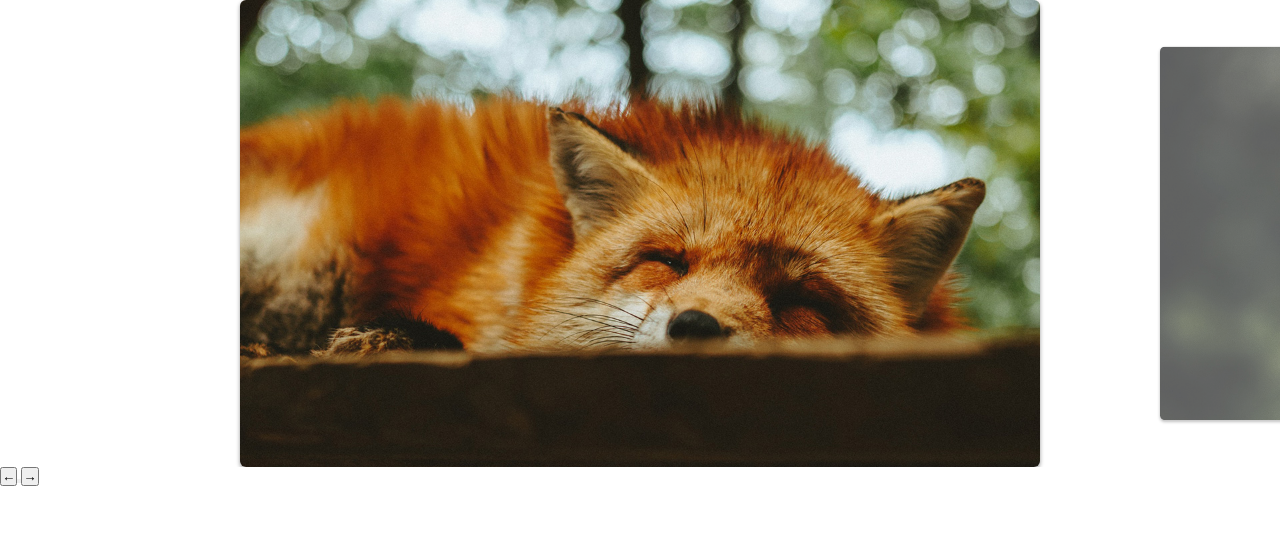
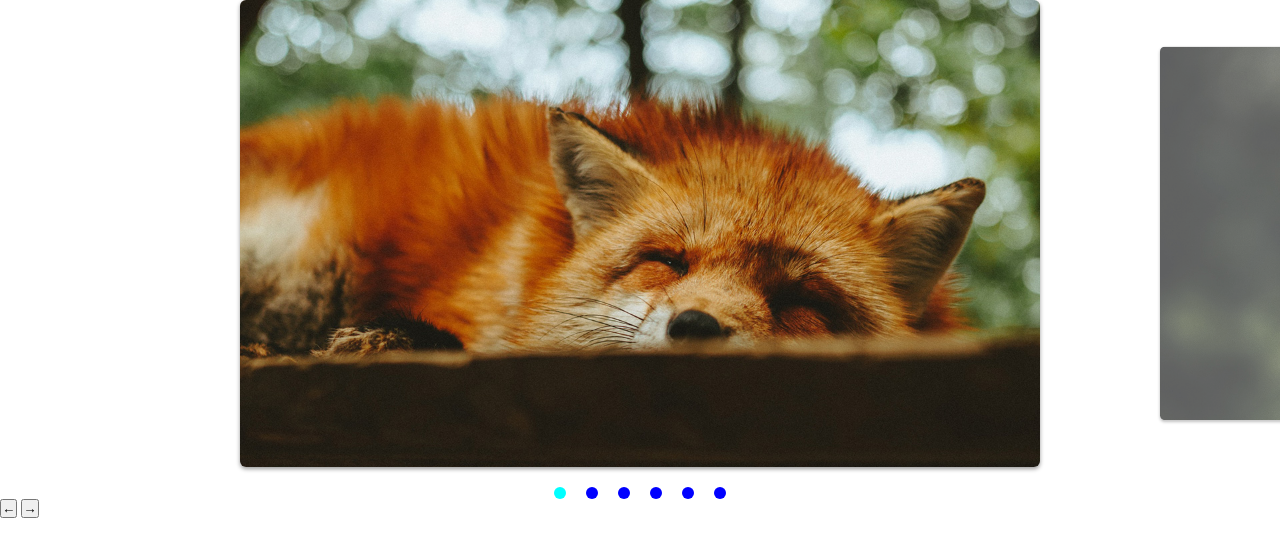
Before and after one commit to TailonSilva/projeto-slide, a plain HTML site: page index.html in a window 1280 px wide. Drawn offline with Linux system fonts and the light colour scheme.

Commit message:
finalização do js

```diff
--- a/css/slide.css
+++ b/css/slide.css
@@ -39,3 +39,24 @@ img {
   opacity: 1;
   transform: scale(1);
 }
+
+[data-control='slide'] {
+  display: flex;
+  justify-content: center;
+  margin-top: 20px;
+}
+
+[data-control='slide'] li a {
+  display: block;
+  width: 12px;
+  height: 12px;
+  background-color: blue;
+  border-radius: 50%;
+  overflow: hidden;
+  text-indent: -999px;
+  margin:0 10px;
+}
+
+[data-control='slide'] li.ativo a, [data-control='slide'] li a:hover {
+  background-color: aqua;
+}
--- a/index.html
+++ b/index.html
@@ -22,8 +22,8 @@
     </ul>
   </div>
   <div class="navegacao">
-    <button class="anterior">←<button>
-        <button class="proximo">→</button>
+    <button class="anterior">←</button>
+    <button class="proximo">→</button>
   </div>
 
   <script type="module" src="./script.js"></script>
--- a/js/slide.js
+++ b/js/slide.js
@@ -16,6 +16,7 @@ class Slide {
       move: '',
     };
     this.ativado = 'ativo';
+    this.mudaEvento = new Event('mudaEvento');
   }
 
   transicao(ativo) {
@@ -106,6 +107,7 @@ class Slide {
     this.distancias.posicaoFinal = slideAtivo.posicao;
     this.transicao(true);
     this.classAtivo();
+    this.slider.dispatchEvent(this.mudaEvento);
   }
 
   classAtivo() {
@@ -159,6 +161,11 @@ class Slide {
 }
 
 export default class NavegacaoSlide extends Slide {
+  constructor(slider, slide) {
+    super(slider, slide);
+    this.bindDosControles();
+  }
+
   adicinarNavegacao(antes, proximo) {
     this.elementoAnterior = document.querySelector(antes);
     this.elementoProximo = document.querySelector(proximo);
@@ -169,4 +176,45 @@ export default class NavegacaoSlide extends Slide {
     this.elementoAnterior.addEventListener('click', this.ativarAnteriorSlide);
     this.elementoProximo.addEventListener('click', this.ativarProximoSlide);
   }
+
+  criarControles() {
+    const controle = document.createElement('ul');
+    controle.dataset.control = 'slide';
+    this.slideArray.forEach((item, index) => {
+      controle.innerHTML += `<li><a href='#slide${index + 1}'>${
+        index + 1
+      }</a></li>`;
+    });
+    this.slider.appendChild(controle);
+    return controle;
+  }
+
+  controleEventos(item, index) {
+    item.addEventListener('click', (event) => {
+      event.preventDefault;
+      this.mudaSlide(index);
+    });
+    this.slider.addEventListener('mudaEvento', this.ativaClasseDoControle);
+  }
+
+  ativaClasseDoControle() {
+    this.controleArray.forEach((item) => {
+      item.classList.remove(this.ativado);
+    });
+    this.controleArray[this.index.atual].classList.add(this.ativado);
+  }
+
+  addControles(novoControle) {
+    this.controle =
+      document.querySelector(novoControle) || this.criarControles();
+    this.controleArray = [...this.controle.children];
+
+    this.ativaClasseDoControle();
+    this.controleArray.forEach(this.controleEventos);
+  }
+
+  bindDosControles() {
+    this.controleEventos = this.controleEventos.bind(this);
+    this.ativaClasseDoControle = this.ativaClasseDoControle.bind(this);
+  }
 }
--- a/script.js
+++ b/script.js
@@ -3,3 +3,4 @@ import NavegacaoSlide from './js/slide.js';
 const slide = new NavegacaoSlide('.slider', '.slide');
 slide.inicio();
 slide.adicinarNavegacao('.anterior', '.proximo');
+slide.addControles();
```
